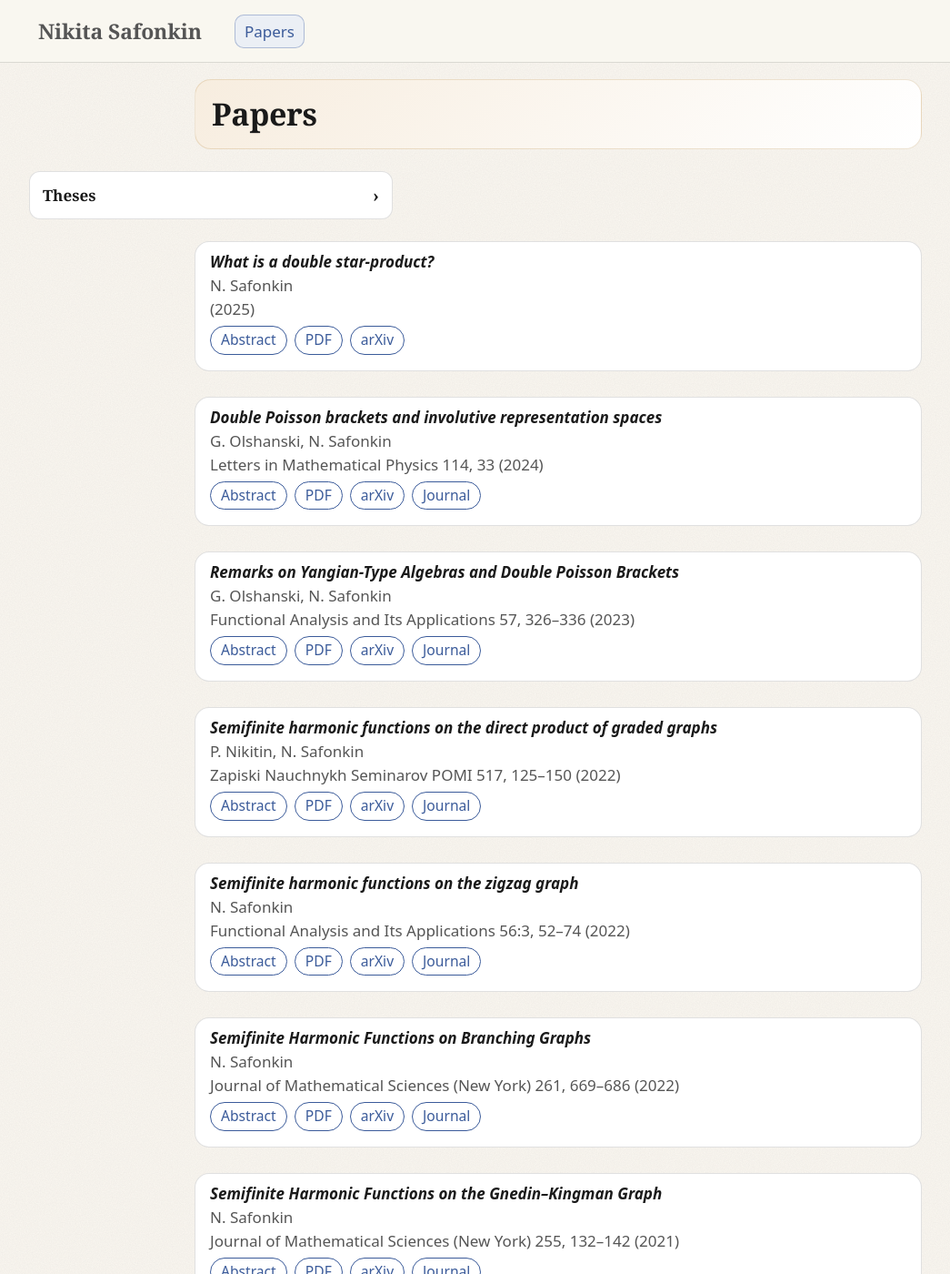
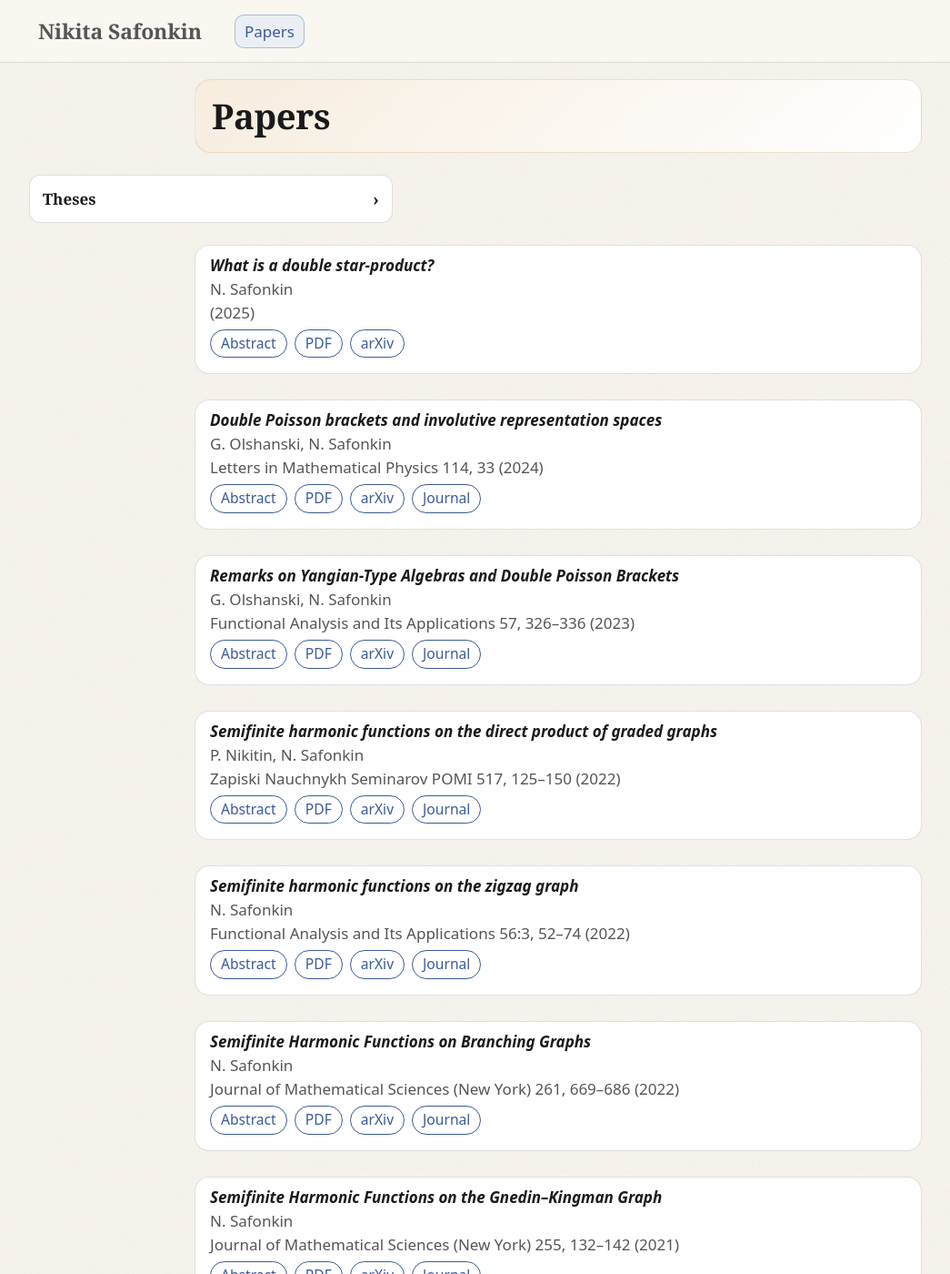
Before and after one commit to n-safonkin/n-safonkin.github.io, a Jekyll site: the page built from papers.html, in a window 1280 px wide and 1400 px high. Shown: the whole window at 91% size, without its empty margins (26-1071 px from the left). Built offline with Jekyll 4.4.1, drawn with Linux system fonts in a browser that asks for light colours.

Commit message:
Papers hero h1 matches the bio's "Nikita Safonkin" sizing
- Drop the inline style="margin:0;" on the "Papers" h1.
- Add .hero h1 { font-size: 2.25rem; line-height: 1.12; margin: 0; }
  to papers.css, mirroring the .hero-home h1 rule on the bio so the
  two heroes render in the same style.

Co-Authored-By: Claude Opus 4.7 (1M context) <noreply@anthropic.com>

```diff
--- a/assets/papers.css
+++ b/assets/papers.css
@@ -7,6 +7,14 @@
   max-width: 800px;
   margin-left: auto;
   margin-right: auto;
+}
+
+/* Match the "Papers" h1 to the bio's "Nikita Safonkin" h1 styling
+   (otherwise it inherits the smaller default h1 size). */
+.hero h1{
+  font-size: 2.25rem;
+  line-height: 1.12;
+  margin: 0;
 }
 
 .papers-area{
--- a/papers.html
+++ b/papers.html
@@ -11,7 +11,7 @@ extra_js:
 ---
 
 <section class="hero">
-  <h1 style="margin:0;">Papers</h1>
+  <h1>Papers</h1>
 </section>
 
 <div class="papers-area">
```
